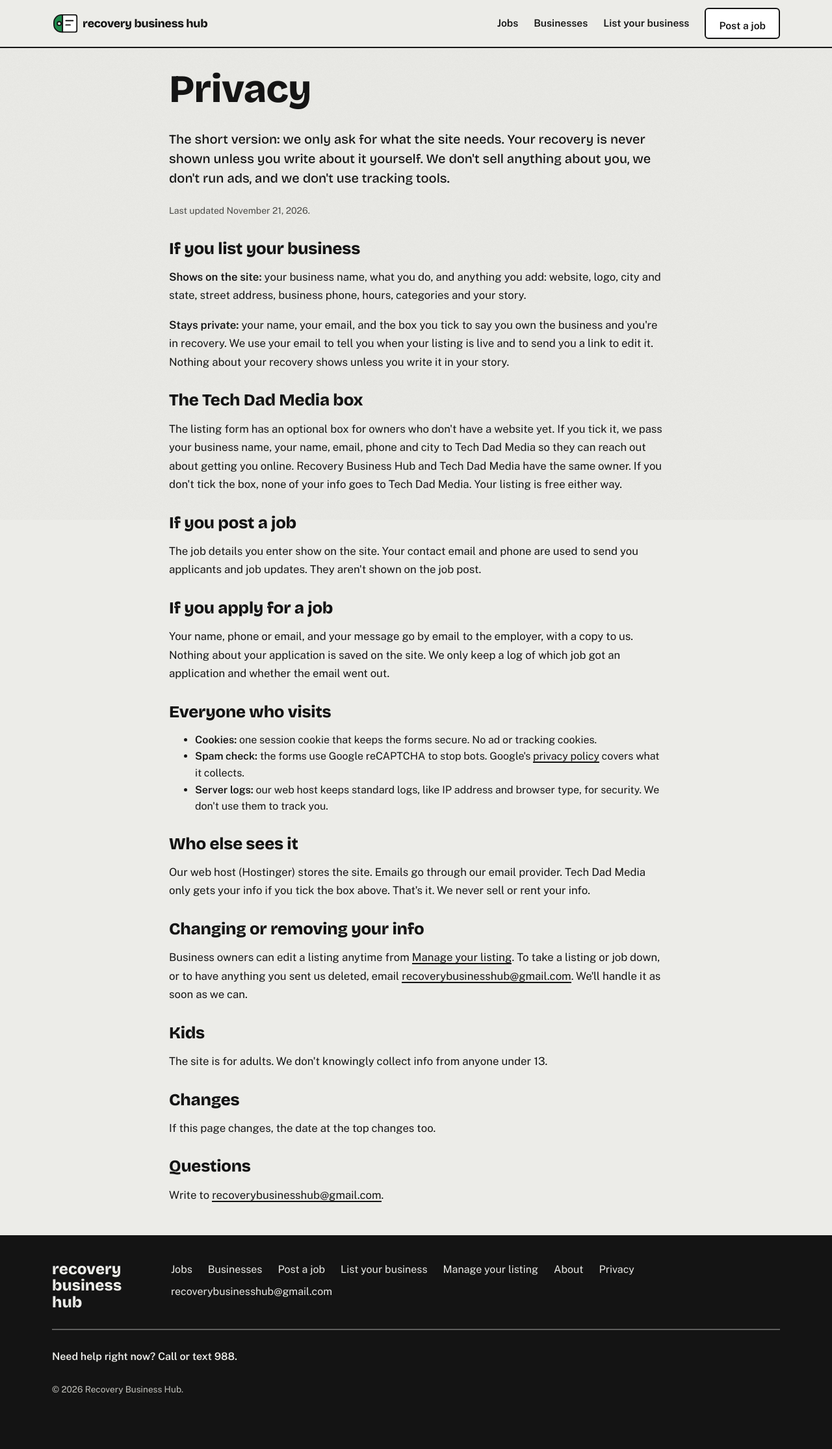
After one commit to Will513r/recovery-business-hub, a PHP site: page /privacy in a window 1280 px wide. The commit adds this page. Shown: the whole page at 65% size. Run offline with PHP 8.4, Linux system fonts and the light colour scheme.

Commit message:
[RBH] Privacy page, linked in footer, listing form, job apply form, sitemap
Co-Authored-By: Claude Opus 5.5 <noreply@anthropic.com>

```diff
--- a/add-business.php
+++ b/add-business.php
@@ -223,7 +223,7 @@ include 'header.php';
 
 <main class="form-container">
     <h1>List your business</h1>
-    <p>Free, and only for businesses owned by someone in recovery. The first part takes about a minute. Your name and email stay with us. Only your business details show on the site, and only what you give us.</p>
+    <p>Free, and only for businesses owned by someone in recovery. The first part takes about a minute. Your name and email stay with us. Only your business details show on the site, and only what you give us. <a href="/privacy">Privacy</a>.</p>
 
     <?php echo $message; ?>
 
--- a/footer.php
+++ b/footer.php
@@ -9,6 +9,7 @@
                 <li><a href="/add-business">List your business</a></li>
                 <li><a href="/manage-listing">Manage your listing</a></li>
                 <li><a href="/about">About</a></li>
+                <li><a href="/privacy">Privacy</a></li>
                 <li><a href="mailto:recoverybusinesshub@gmail.com">recoverybusinesshub@gmail.com</a></li>
             </ul>
         </div>
--- a/job.php
+++ b/job.php
@@ -138,7 +138,7 @@ include 'header.php';
                     <textarea id="apply-message" name="message" rows="3" maxlength="1000"><?php echo rbh_h($values['message']); ?></textarea>
                 </div>
 
-                <p class="apply-form__privacy">Your info goes by email to the employer, with a copy to Recovery Business Hub. Nothing is saved on the site.</p>
+                <p class="apply-form__privacy">Your info goes by email to the employer, with a copy to Recovery Business Hub. Nothing is saved on the site. <a href="/privacy">Privacy</a>.</p>
                 <button type="submit" class="btn-primary btn-submit">Apply</button>
             </form>
             <?php echo rbh_recaptcha_js('apply-form'); ?>
--- /dev/null
+++ b/privacy.php
@@ -0,0 +1,71 @@
+<?php
+// privacy.php
+require_once 'config.php';
+$page_title       = 'Privacy';
+$page_description = 'What Recovery Business Hub collects, what shows on the site, what stays private, and how to get your info removed.';
+include 'header.php';
+?>
+
+<main class="about-page-wrapper">
+    <h1>Privacy</h1>
+
+    <div class="prose">
+        <p class="lead">
+            The short version: we only ask for what the site needs. Your recovery is never shown unless you write about it yourself. We don't sell anything about you, we don't run ads, and we don't use tracking tools.
+        </p>
+        <p><small>Last updated November 21, 2026.</small></p>
+
+        <h2>If you list your business</h2>
+        <p><strong>Shows on the site:</strong> your business name, what you do, and anything you add: website, logo, city and state, street address, business phone, hours, categories and your story.</p>
+        <p><strong>Stays private:</strong> your name, your email, and the box you tick to say you own the business and you're in recovery. We use your email to tell you when your listing is live and to send you a link to edit it. Nothing about your recovery shows unless you write it in your story.</p>
+
+        <h2>The Tech Dad Media box</h2>
+        <p>
+            The listing form has an optional box for owners who don't have a website yet. If you tick it, we pass your business name, your name, email, phone and city to Tech Dad Media so they can reach out about getting you online. Recovery Business Hub and Tech Dad Media have the same owner. If you don't tick the box, none of your info goes to Tech Dad Media. Your listing is free either way.
+        </p>
+
+        <h2>If you post a job</h2>
+        <p>
+            The job details you enter show on the site. Your contact email and phone are used to send you applicants and job updates. They aren't shown on the job post.
+        </p>
+
+        <h2>If you apply for a job</h2>
+        <p>
+            Your name, phone or email, and your message go by email to the employer, with a copy to us. Nothing about your application is saved on the site. We only keep a log of which job got an application and whether the email went out.
+        </p>
+
+        <h2>Everyone who visits</h2>
+        <ul>
+            <li><strong>Cookies:</strong> one session cookie that keeps the forms secure. No ad or tracking cookies.</li>
+            <li><strong>Spam check:</strong> the forms use Google reCAPTCHA to stop bots. Google's <a href="https://policies.google.com/privacy" target="_blank" rel="noopener">privacy policy</a> covers what it collects.</li>
+            <li><strong>Server logs:</strong> our web host keeps standard logs, like IP address and browser type, for security. We don't use them to track you.</li>
+        </ul>
+
+        <h2>Who else sees it</h2>
+        <p>
+            Our web host (Hostinger) stores the site. Emails go through our email provider. Tech Dad Media only gets your info if you tick the box above. That's it. We never sell or rent your info.
+        </p>
+
+        <h2>Changing or removing your info</h2>
+        <p>
+            Business owners can edit a listing anytime from <a href="/manage-listing">Manage your listing</a>. To take a listing or job down, or to have anything you sent us deleted, email <a href="mailto:recoverybusinesshub@gmail.com">recoverybusinesshub@gmail.com</a>. We'll handle it as soon as we can.
+        </p>
+
+        <h2>Kids</h2>
+        <p>
+            The site is for adults. We don't knowingly collect info from anyone under 13.
+        </p>
+
+        <h2>Changes</h2>
+        <p>
+            If this page changes, the date at the top changes too.
+        </p>
+
+        <h2>Questions</h2>
+        <p>
+            Write to <a href="mailto:recoverybusinesshub@gmail.com">recoverybusinesshub@gmail.com</a>.
+        </p>
+    </div>
+</main>
+
+<?php include 'footer.php'; ?>
--- a/sitemap.php
+++ b/sitemap.php
@@ -20,6 +20,7 @@ $static_pages = [
     '/businesses',
     '/post-job',
     '/about',
+    '/privacy',
     '/add-business'
 ];
 
```
